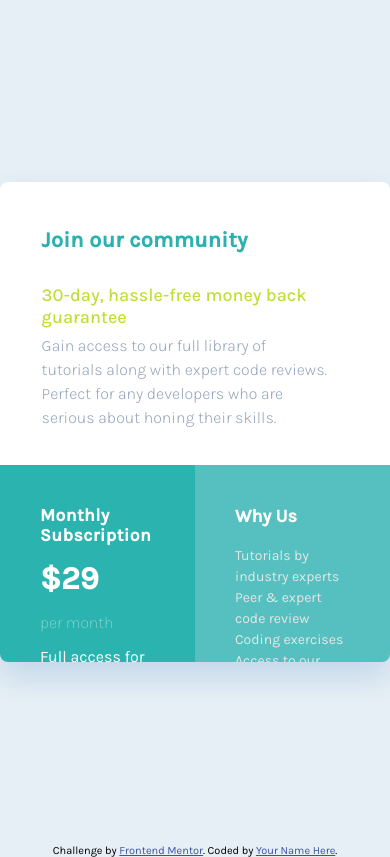
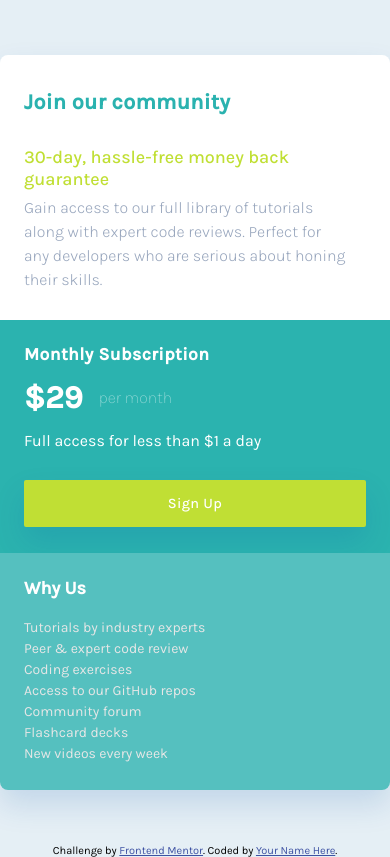
Before and after one commit to jstnfrncis/single-price-grid-component-master, a plain HTML site: page index.html in a window 390 px wide. Drawn offline with Linux system fonts and the light colour scheme.

Commit message:
Media querry added

```diff
--- a/style.css
+++ b/style.css
@@ -27,6 +27,7 @@ body{
     align-items: center;
 }
 .card{
+    display: grid;
     overflow: hidden;
     width: 635px;
     height: 480px;
@@ -152,3 +153,17 @@ ul{
     text-decoration: none;
     list-style: none;
 }
+
+@media (max-width: 780px){
+    .card{
+        width: 400px;
+        height: 735px;
+    }
+    .two-column{
+
+        grid-template-columns: 1fr;
+    }
+    .top, .price, .info{
+        padding: 1.5rem;
+    }
+}
```
